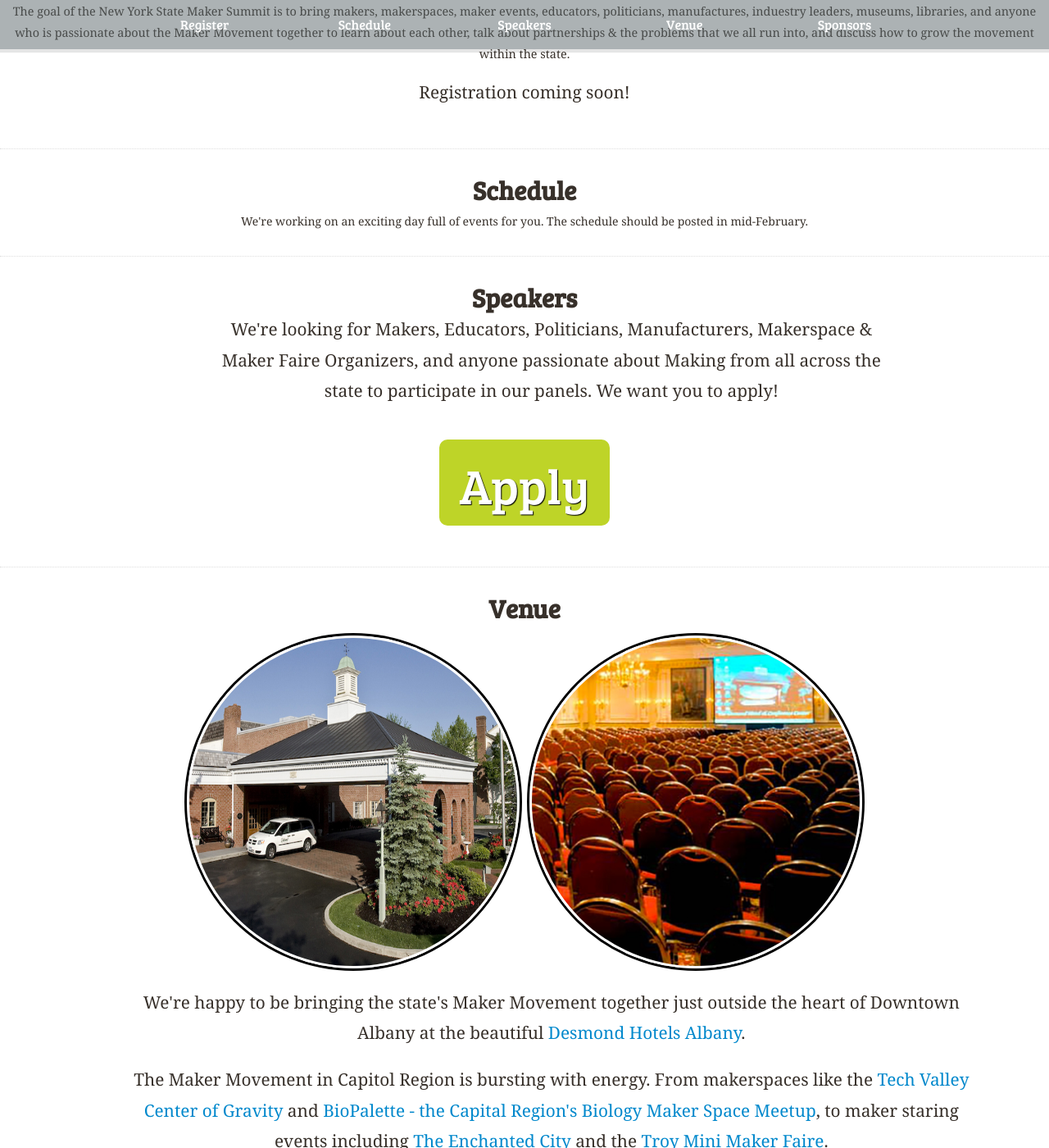
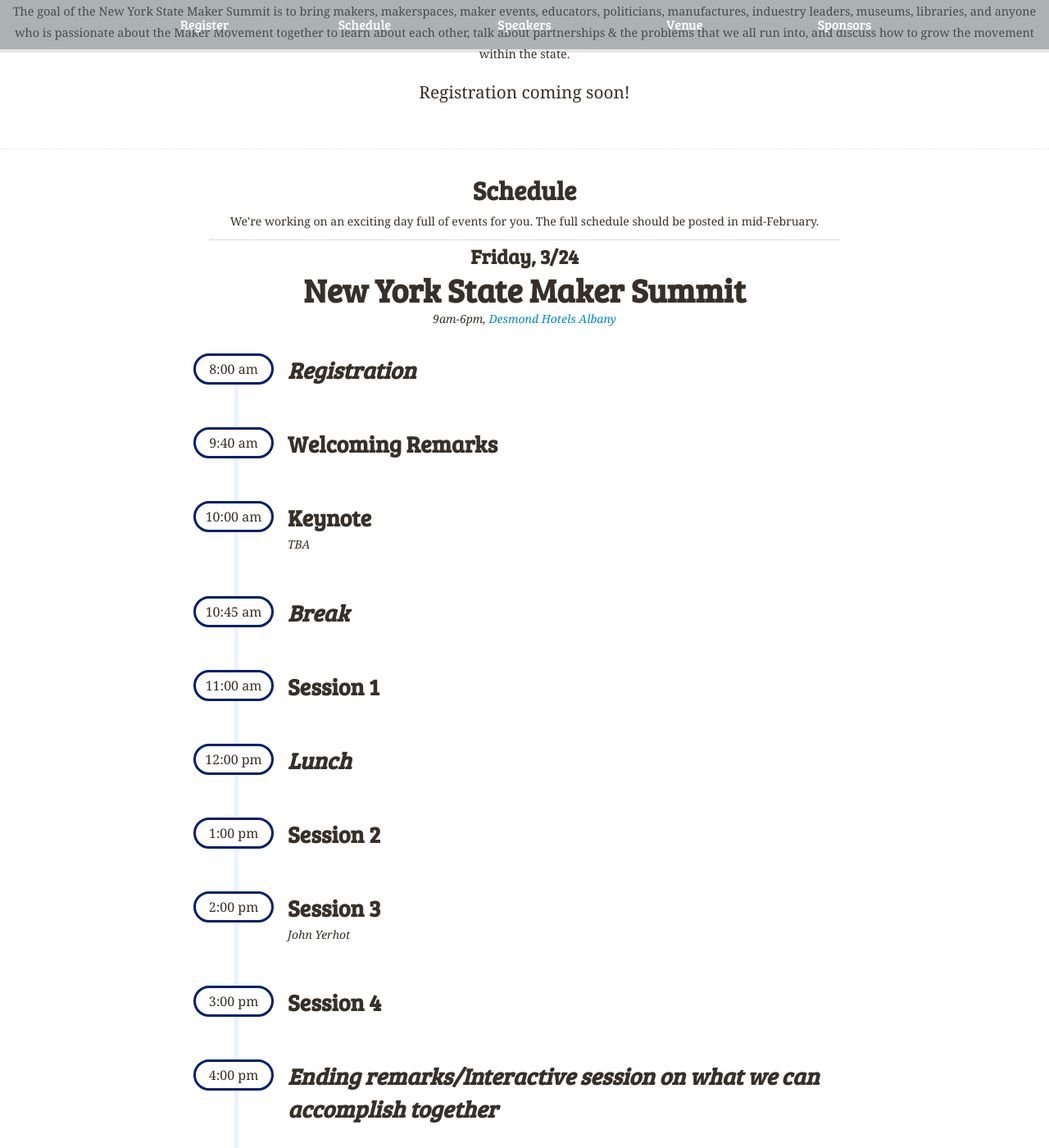
Before and after one commit to nysmakers/nysmakers.github.io, a Jekyll site: the page built from index.html, in a window 1280 px wide and 1400 px high, scrolled down 974 px. Shown: the whole window at 82% size. Built offline with Jekyll 4.4.1, drawn with Linux system fonts in a browser that asks for light colours; some web fonts are replaced; comment, search, counter and statistics services are not loaded; some of the changed text lies outside the part shown.

Commit message:
Added in rough schedule

```diff
--- a/index.html
+++ b/index.html
@@ -49,24 +49,26 @@ title: New York Maker Summit - March 24th, 2017 - Albany, NY
   <section class="row-fluid" id="schedule">
     <h2 class="text-center">Schedule</h2>
     <p class="text-center intro">
-      We're working on an exciting day full of events for you. The schedule should be posted in mid-February.
+      We're working on an exciting day full of events for you. The full schedule should be posted in mid-February.
     </p>
-<!--     <ul class="row-fluid">
+    <ul class="row-fluid">
       <li>
         <h3>Friday, 3/24</h3>
         <h4>New York State Maker Summit</h4>
-        <p>9am-6pm, <a href="https://goo.gl/maps/D51itPdyGEv">Albany, NY</a></p>
+        <p>9am-6pm, <a href="https://goo.gl/maps/3WBNNTc3kCN2">Desmond Hotels Albany</a></p>
         <div class="fullschedule">
           <div class="slot break">
-            <span class="time">9:00 am</span>
-            <h2>Registration &amp; Breakfast</h2>
-            <p>Donuts, coffee, and pourovers from <a href="http://publicespresso.com">Public Espresso</a></p>
+            <span class="time">8:00 am</span>
+            <h2>Registration</h2>
           </div>
-
+          <div class="slot">
+            <span class="time">9:40 am</span>
+            <h2>Welcoming Remarks</h2>
+          </div>
           <div class="slot">
             <span class="time">10:00 am</span>
             <h2>Keynote</h2>
-            <p>Ben Orenstein</p>
+            <p>TBA</p>
           </div>
 
           <div class="slot break">
@@ -76,76 +78,43 @@ title: New York Maker Summit - March 24th, 2017 - Albany, NY
 
           <div class="slot">
             <span class="time">11:00 am</span>
-            <h2>My Little C Extension: Lego Robots are Magic</h2>
-            <p>Brandon Hays</p>
-          </div>
-
-          <div class="slot">
-            <span class="time">11:30 am</span>
-            <h2>Live Coding Music with Ruby</h2>
-            <p>David Padilla</p>
+            <h2>Session 1</h2>
           </div>
 
           <div class="slot break">
             <span class="time">12:00 pm</span>
             <h2>Lunch</h2>
-            <p>Self guided with organizers leading groups to local places to eat</p>
           </div>
 
           <div class="slot">
-            <span class="time">1:30 pm</span>
-            <h2>Concurrency for !Dummies (Who Don't Get It (...Yet))</h2>
-            <p>Kerri Miller</p>
+            <span class="time">1:00 pm</span>
+            <h2>Session 2</h2>
           </div>
 
           <div class="slot">
             <span class="time">2:00 pm</span>
-            <h2>Can't touch this!: When things go wrong with an appliance</h2>
+            <h2>Session 3</h2>
             <p>John Yerhot</p>
-          </div>
-
-          <div class="slot break">
-            <span class="time">2:30 pm</span>
-            <h2>Break</h2>
           </div>
 
           <div class="slot">
             <span class="time">3:00 pm</span>
-            <h2>Services taste better in small disposable cups</h2>
-            <p>Sebastian Sogamoso</p>
+            <h2>Session 4</h2>
+          </div>
+
+
+          <div class="slot break">
+            <span class="time">4:00 pm</span>
+            <h2>Ending remarks/Interactive session on what we can accomplish together</h2>
           </div>
 
           <div class="slot">
-            <span class="time">3:30 pm</span>
-            <h2>Learning From Failure</h2>
-            <p>Meagan Waller</p>
-          </div>
-
-          <div class="slot break">
-            <span class="time">4:00 pm</span>
-            <h2>Break</h2>
-          </div>
-
-          <div class="slot">
-            <span class="time">4:15 pm</span>
-            <h2>Keynote: Multitudes</h2>
-            <p>Sarah Mei</p>
-          </div>
-
-          <div class="slot">
-            <span class="time">7:00 pm</span>
-            <h2>Boardgame Night</h2>
-            <p><a href="http://coworkbuffalo.com/">CoworkBuffalo</a></p>
-          </div>
-
-          <div class="slot">
-            <span class="time">8:00 pm</span>
-            <h2>GitHub Drinkup</h2>
-            <p><a href="http://www.thelodgebuffalo.com/">The Lodge</a></p>
+            <span class="time">5:00 pm</span>
+            <h2>Reception? (TBD)</h2>
           </div>
         </div>
       </li>
-    </ul> -->
+    </ul>
   </section>
 
   <section class="row-fluid" id="speakers">
```
